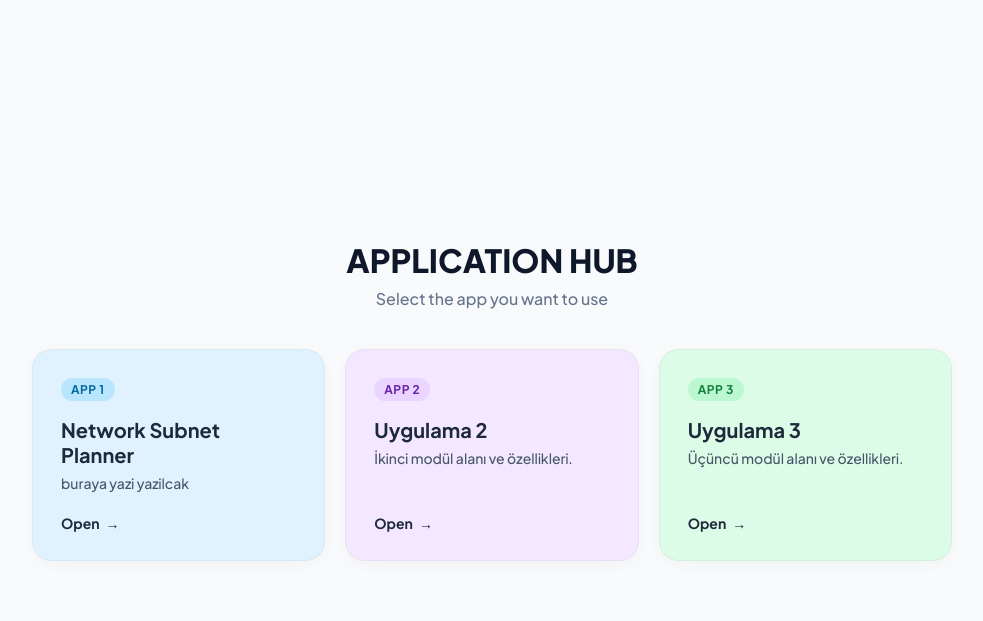
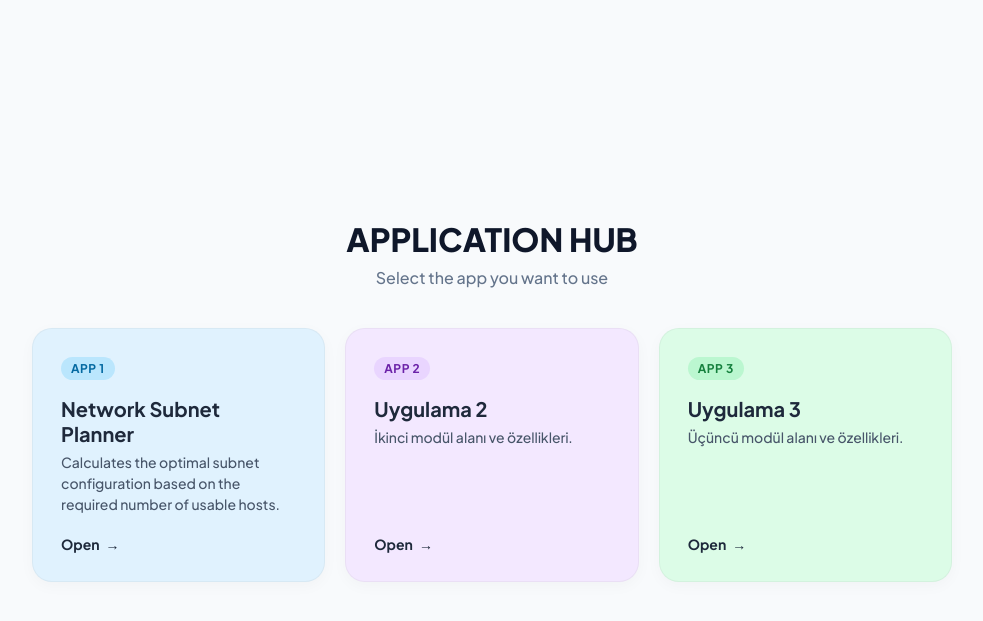
Before and after one commit to nissfdn/application_hub, a Flask app: page / in a window 1280 px wide. Shown: the top 621 px of the page, without its empty margins (148-1131 px from the left). Run offline with Flask 3, Linux system fonts and the light colour scheme.

```diff
--- a/templates/index.html
+++ b/templates/index.html
@@ -163,7 +163,7 @@
                     <span class="tag">App 1</span>
                 </div>
                 <h2>Network Subnet Planner</h2>
-                <p>buraya yazi yazilcak </p>   <!-- burasi duzenlenicek -->
+                <p>Calculates the optimal subnet configuration based on the required number of usable hosts. </p>
             </div>
             <div class="card-bottom">
                 Open <span>&rarr;</span>
```
